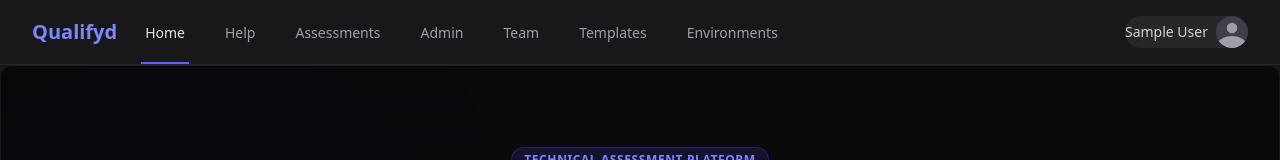
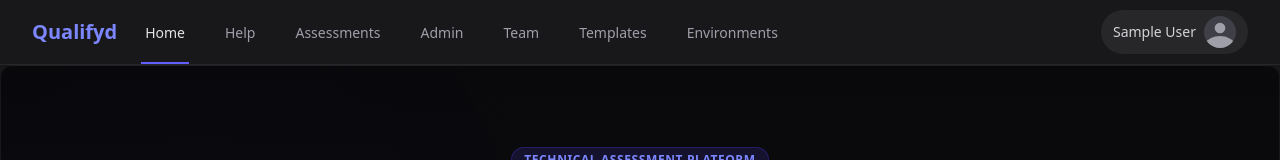
Before and after one commit to cstanislawski/qualifyd, a Next.js app in the folder frontend/: page / in a window 1280 px wide. Shown: the top 160 px of the page. Built offline with nearby package versions, Linux system fonts and the light colour scheme; sample sign-in values are in the browser's storage.

Commit message:
update UserMenu component styles for improved layout and user name display

```diff
--- a/frontend/src/components/UserMenu.tsx
+++ b/frontend/src/components/UserMenu.tsx
@@ -48,7 +48,7 @@ export default function UserMenu() {
       <div className="ml-3 relative" ref={menuRef}>
         <div>
           <button
-            className="bg-zinc-800 rounded-full flex text-sm focus:outline-none focus:ring-2 focus:ring-offset-2 focus:ring-indigo-500"
+            className="bg-zinc-800 px-3 py-1.5 rounded-full flex text-sm focus:outline-none focus:ring-2 focus:ring-offset-2 focus:ring-indigo-500"
             id="user-menu"
             aria-expanded={isOpen}
             aria-haspopup="true"
@@ -56,8 +56,8 @@ export default function UserMenu() {
           >
             <span className="sr-only">Open user menu</span>
             <span className="inline-flex items-center">
-              <span className="mr-2 text-zinc-300">{user?.name}</span>
-              <span className="inline-block h-8 w-8 rounded-full overflow-hidden bg-zinc-700">
+              <span className="text-zinc-300 whitespace-nowrap overflow-hidden text-ellipsis max-w-[150px]">{user?.name}</span>
+              <span className="ml-2 inline-flex h-8 w-8 flex-shrink-0 rounded-full overflow-hidden bg-zinc-700">
                 <svg className="h-full w-full text-zinc-400" fill="currentColor" viewBox="0 0 24 24">
                   <path d="M24 20.993V24H0v-2.996A14.977 14.977 0 0112.004 15c4.904 0 9.26 2.354 11.996 5.993zM16.002 8.999a4 4 0 11-8 0 4 4 0 018 0z" />
                 </svg>
@@ -73,6 +73,7 @@ export default function UserMenu() {
             aria-labelledby="user-menu">
             <div className="px-4 py-3 text-sm text-zinc-500 border-b border-zinc-700">
               <p className="mb-1">Signed in as:</p>
+              <p className="font-medium text-zinc-400 break-words">{user?.name}</p>
               <p className="font-medium text-zinc-400 break-words">{user?.email}</p>
               <div className="mt-2 text-xs inline-flex items-center font-medium bg-indigo-900/30 text-indigo-400 rounded-full px-2 py-1">
                 {user?.role}
```
